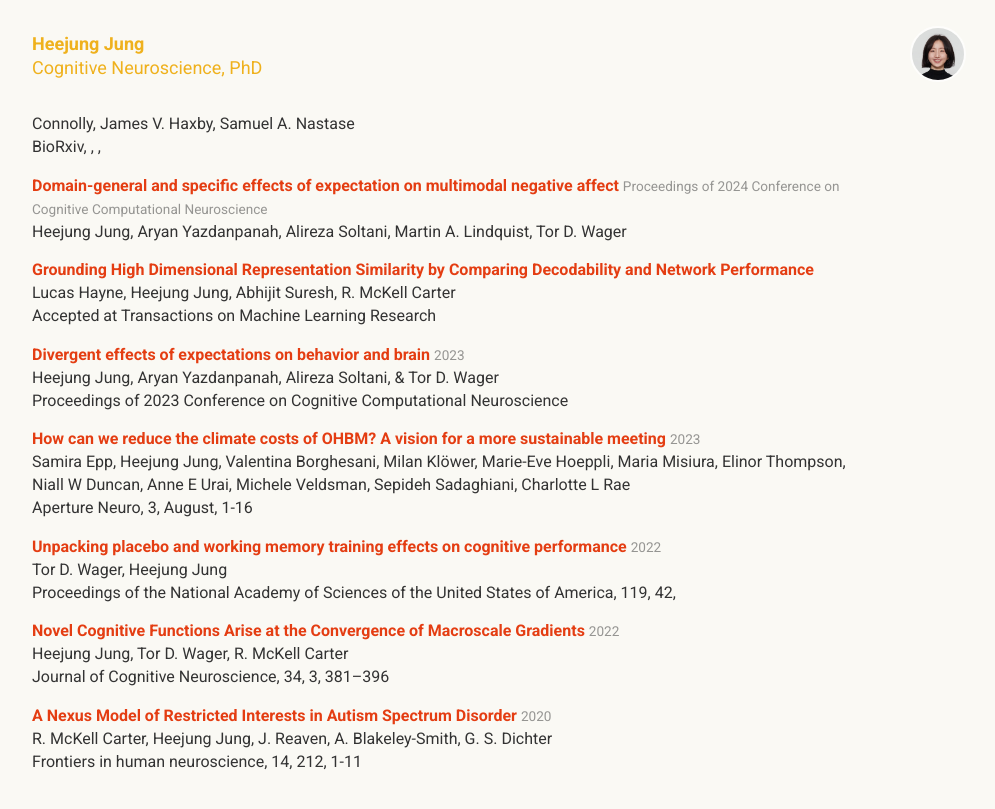
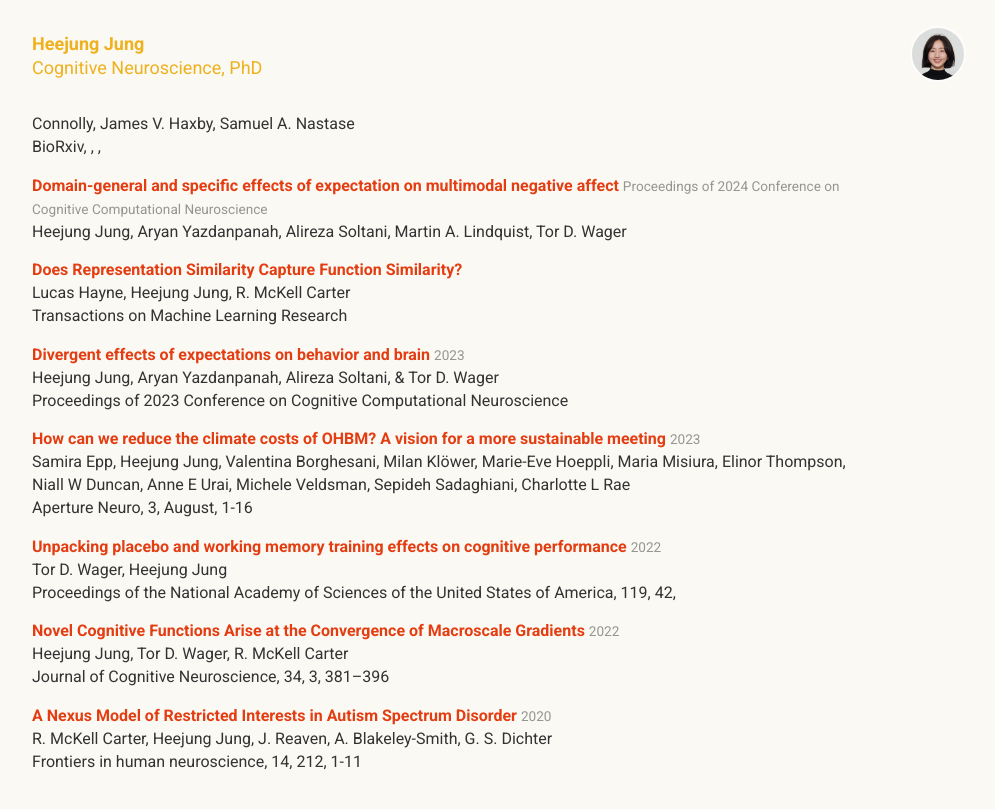
Before and after one commit to jungheejung/jungheejung.github.io, a Jekyll site: the page built from index.html, in a window 1280 px wide and 900 px high, scrolled down 1389 px. Shown: the top 809 px of the window, without its empty margins (38-1033 px from the left). Built offline with Jekyll 4.4.1, drawn with Linux system fonts in a browser that asks for light colours; nearby versions of some CDN libraries.

Commit message:
Update publications.yml

```diff
--- a/_data/publications.yml
+++ b/_data/publications.yml
@@ -29,9 +29,9 @@
   authors: Heejung Jung, Aryan Yazdanpanah, Alireza Soltani, Martin A. Lindquist, Tor D. Wager
   year: Proceedings of 2024 Conference on Cognitive Computational Neuroscience
 - type: conference
-  title: "Grounding High Dimensional Representation Similarity by Comparing Decodability and Network Performance"
-  authors: Lucas Hayne, Heejung Jung, Abhijit Suresh, R. McKell Carter
-  conference: Accepted at Transactions on Machine Learning Research
+  title: "Does Representation Similarity Capture Function Similarity?"
+  authors: Lucas Hayne, Heejung Jung, R. McKell Carter
+  conference: Transactions on Machine Learning Research
   pdf: https://openreview.net/forum?id=YY2iA0hfia
   url: https://openreview.net/forum?id=YY2iA0hfia
 - type: conference
```
